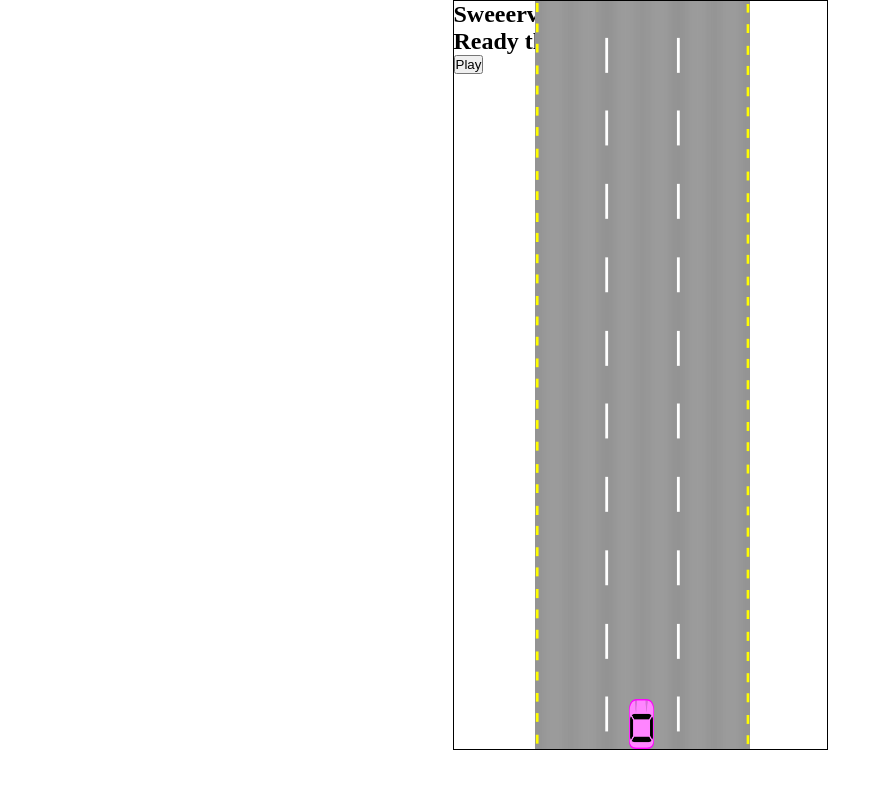
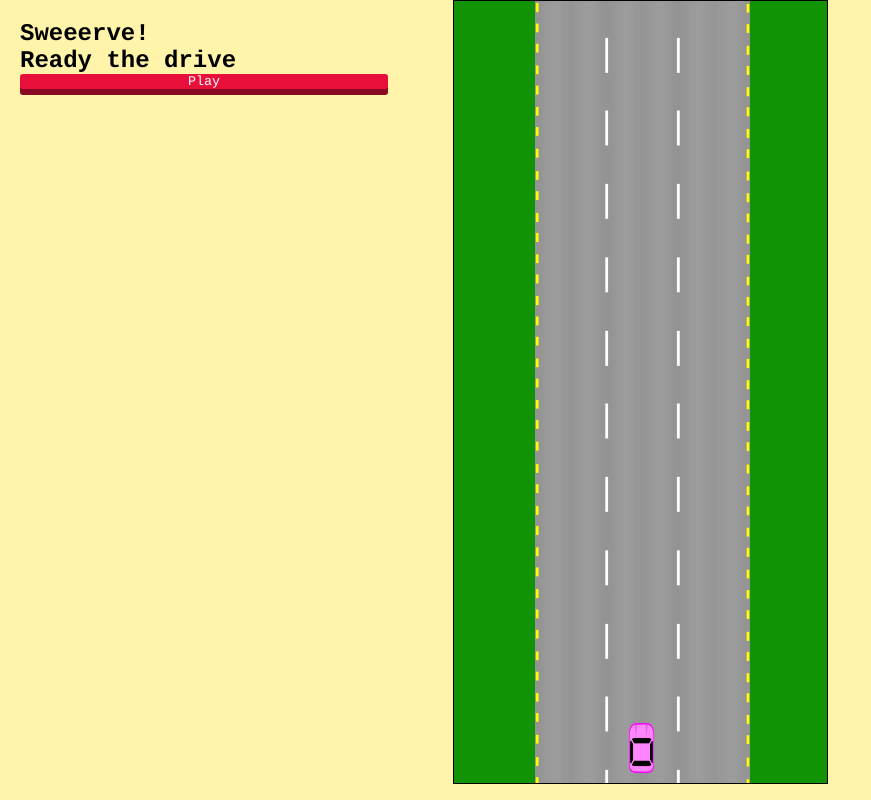
Before and after one commit to StephaneMM/RacingGameProject-VanillaJS, a plain HTML site: page index.html in a window 1280 px wide. Shown: the whole page, without its empty margins (0-871 px from the left). Drawn offline with Linux system fonts and the light colour scheme.

Commit message:
hand made update style.css
added minimum page styling and a start button

```diff
--- a/css/styles.css
+++ b/css/styles.css
@@ -2,15 +2,66 @@
   margin: 0;
   padding: 0;
   box-sizing: border-box;
+  font-family: "Courier", "Courier New", Serif;
 }
 
+body{
+  background-color: #fff4aa;
+}
+
+/* ______ BUTTONS MANAGEMENT _______ */
+/* .btn:hover {
+  background: #e6e6e6;
+  box-shadow: 0 5px #aaa;
+  color: #888;
+} */
+
+/* Imitate a pressed effect for buttons */
+.btn:active {
+  top: 6px;
+  box-shadow: none;
+}
+
+.btn {
+  background: #e8103b;
+  box-shadow: 0 6px #890923;
+  color: #fff;
+  border: none;
+  border-radius: 3px;
+  margin: 0 7px 11px 0;
+  padding: 0 10px;
+  text-align: center;
+  position: relative;
+}
+
+.btn:hover {
+  background: #c80e33;
+  box-shadow: 0 5px #69071b;
+  color: #fff;
+}
+
+
+
 .game-div {
-  height: 750px;
+  height: 98vh;
   width: 375px;
-  border: 1px solid black;
-  margin: 0 auto;
+  border: 1px solid rgb(0, 0, 0);
+  margin: auto auto;
   position: relative;
   overflow: hidden;
+  background-color: #129306;
+}
+
+.menu {
+  display: flex;
+  height: 25vh;
+  width: 375px;
+  margin:  auto 0;
+  flex-direction: column;
+  position: fixed;
+  top: 20px;
+  left: 20px;
+
 }
 
 .my-car {
@@ -19,7 +70,8 @@
   /* background-color: red; */
   margin: 0 auto;
   position: absolute;
-  bottom: 10px;
+  bottom: 20px;
+  z-index: 3;
 }
 
 .cars {
@@ -28,6 +80,7 @@
   position: absolute;
   top: -80px;
   /* background-color: green; */
+  z-index: 2;
 }
 
 .go {
@@ -62,6 +115,7 @@ img{
   position: absolute;
   margin: 0 auto;
   left: 81px;
+  z-index: 0;
 }
 
 .road.out{
```
